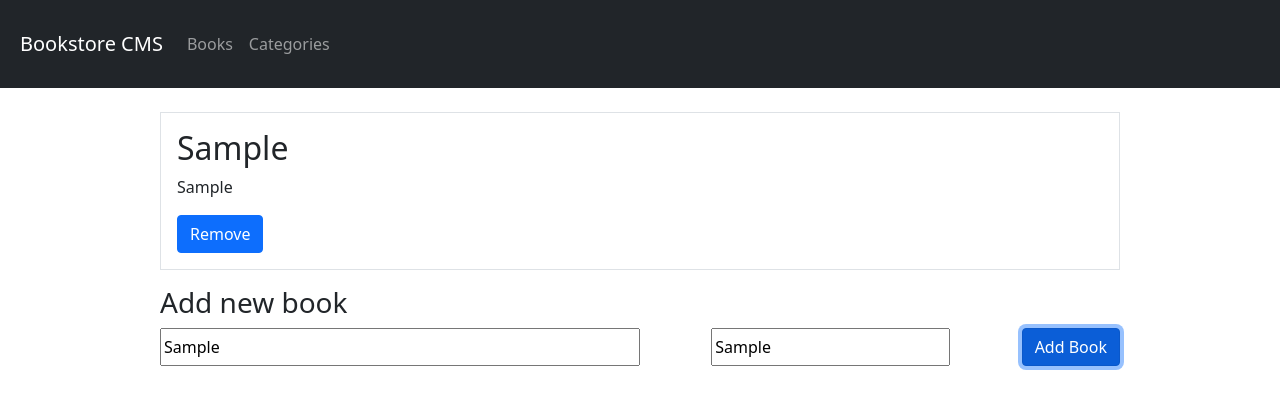
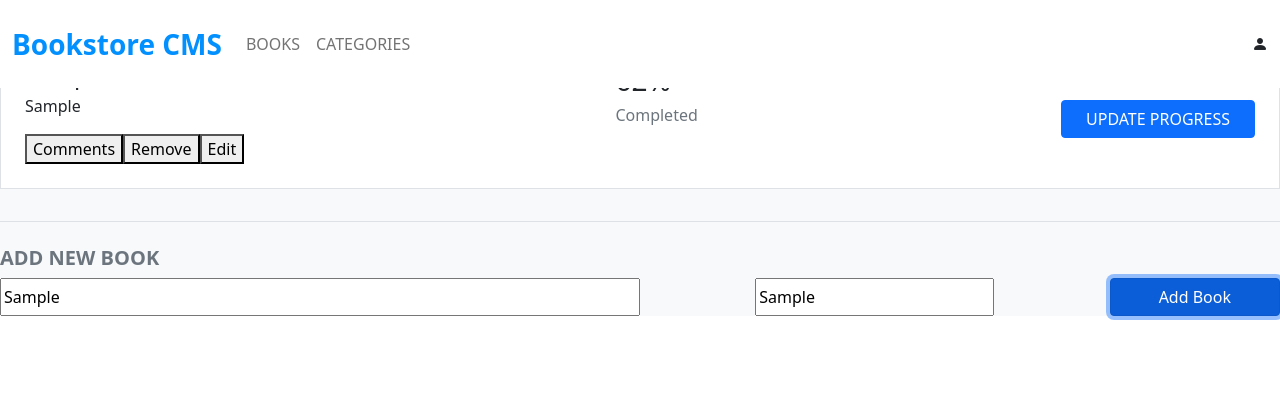
Before and after one commit to Sanja969/bookstore, a React (Create React App) app: page /books in a window 1280 px wide. Both pictures are taken after typing "Sample", "Sample" into the empty fields and a click on the button "Add Book". Shown: the top 408 px of the page. Built offline with nearby package versions, Linux system fonts and the light colour scheme; no server answers.

Commit message:
Add more bootstap styling

```diff
--- a/src/components/AddBook.js
+++ b/src/components/AddBook.js
@@ -18,12 +18,12 @@ const AddBook = (props) => {
     addBook(title, author);
   };
   return (
-    <div className="w-75">
-      <h3 className="">Add new book</h3>
+    <div className="w-100 border-top mt-4 pt-4">
+      <h5 className="fw-bold text-secondary">ADD NEW BOOK</h5>
       <form className="d-flex justify-content-between">
         <input className="w-50" type="text" name="title" placeholder="Book title" onChange={addTitle} />
         <input className="" type="text" name="author" placeholder="Book author" onChange={addAuthor} />
-        <button className="btn btn-primary" type="button" value="Add Book" onClick={submitBook}>Add Book</button>
+        <button className="btn btn-primary blue-btn px-5" type="button" value="Add Book" onClick={submitBook}>Add Book</button>
       </form>
     </div>
   );
--- a/src/components/Book.js
+++ b/src/components/Book.js
@@ -5,12 +5,35 @@ const Book = (props) => {
   const { book, removeBook } = props;
   const { title, author } = book;
   return (
-    <li className="list-unstyled border w-75 p-3 my-3">
-      <h2>{title}</h2>
-      <p>{author}</p>
-      <button type="button" className="btn btn-primary" onClick={() => { removeBook(book.id); }}>
-        Remove
-      </button>
+    <li className="list-unstyled border w-100 p-4 my-2 bg-white d-flex justify-content-between book">
+      <div className="">
+        <small className="text-secondary category">Category</small>
+        <h4 className="mx-0 my-1 title">{title}</h4>
+        <p className="author">{author}</p>
+        <button type="button" className="actionBtn">
+          Comments
+        </button>
+        <button type="button" className="actionBtn" onClick={() => { removeBook(book.id); }}>
+          Remove
+        </button>
+        <button type="button" className="actionBtn">
+          Edit
+        </button>
+      </div>
+      <div className="d-flex align-items-center progress-box">
+        <div className="progress me-2" />
+        <div>
+          <h3 className="">62%</h3>
+          <p className="text-secondary h6">Completed</p>
+        </div>
+      </div>
+      <div className="">
+        <small className="text-secondary category">CURRENT CHAPTER</small>
+        <p className="mx-0 my-1 h6 category">Chapter x</p>
+        <button type="button" className="btn btn-primary mt-3 h6 blue-btn px-4">
+          UPDATE PROGRESS
+        </button>
+      </div>
     </li>
   );
 };
--- a/src/components/Bookstore.js
+++ b/src/components/Bookstore.js
@@ -22,7 +22,7 @@ const Bookstore = () => {
   }, [dispatch]);
 
   return (
-    <div className="d-flex flex-column align-items-center mt-5 pt-5">
+    <div className="d-flex flex-column align-items-center bg-light bookstore">
       <BookList books={books} removeBook={remove} />
       <AddBook addBook={submitBook} />
     </div>
--- a/src/components/Categories.js
+++ b/src/components/Categories.js
@@ -6,7 +6,7 @@ const Categories = () => {
   const dispatch = useDispatch();
   const check = () => dispatch(checkStatus());
   return (
-    <div className="mt-5 pt-5 ms-3">
+    <div className="mt-5 pt-5 ms-3 categories">
       <button type="button" className="btn btn-primary" onClick={check}>Check status</button>
     </div>
   );
--- a/src/components/Navbar.js
+++ b/src/components/Navbar.js
@@ -3,25 +3,28 @@ import { NavLink } from 'react-router-dom';
 
 const NavBar = () => {
   const links = [
-    { id: 1, text: 'Books', url: '/books' },
-    { id: 2, text: 'Categories', url: '/categories' },
+    { id: 1, text: 'BOOKS', url: '/books' },
+    { id: 2, text: 'CATEGORIES', url: '/categories' },
   ];
 
   return (
-    <nav className="container-fluid navbar navbar-expand-md navbar-dark bg-dark fixed-top p-2">
-      <div className="container-fluid">
-        <div className="navbar-brand">
-          <span>Bookstore CMS</span>
+    <nav className="container-fluid navbar navbar-expand-md navbar-light bg-white fixed-top">
+      <div className="container-fluid d-flex align-items-center mx-0 px-0">
+        <div className="navbar-brand fw-bold fs-3 ms-0 ps-0">
+          <span className="fw-bold" style={{ color: '#0290ff' }}>Bookstore CMS</span>
         </div>
         <button className="navbar-toggler" type="button" data-bs-toggle="collapse" data-bs-target="#navbarTogglerDemo01" aria-controls="navbarTogglerDemo01" aria-expanded="false" aria-label="Toggle navigation">
           <span className="navbar-toggler-icon" />
         </button>
-        <div className="collapse navbar-collapse text-center" id="navbarTogglerDemo01">
+        <div className="collapse navbar-collapse text-end justify-content-between text-center" id="navbarTogglerDemo01">
           <ul className="navbar-nav ml-auto">
             {
               links.map((link) => (
-                <li key={link.id}>
-                  <NavLink to={link.url} className="nav-item text-decoration-none">
+                <li key={link.id} className="link">
+                  <NavLink
+                    to={link.url}
+                    className={({ isActive }) => (isActive ? 'active nav-item text-decoration-none' : 'nav-item text-decoration-none')}
+                  >
                     <p className="nav-link pt-4">
                       {link.text}
                     </p>
@@ -30,6 +33,10 @@ const NavBar = () => {
               ))
             }
           </ul>
+          <div className="avatar">
+            <i className="bi bi-person-fill user" />
+          </div>
+
         </div>
       </div>
     </nav>
--- a/src/index.js
+++ b/src/index.js
@@ -1,10 +1,11 @@
 import React from 'react';
 import ReactDOM from 'react-dom/client';
 import { Provider } from 'react-redux';
+import store from './redux/configureStore';
 import App from './App';
 import 'bootstrap/dist/css/bootstrap.css';
 import 'bootstrap/dist/js/bootstrap';
-import store from './redux/configureStore';
+import 'bootstrap-icons/font/bootstrap-icons.css';
 
 const root = ReactDOM.createRoot(document.getElementById('root'));
 root.render(
```
